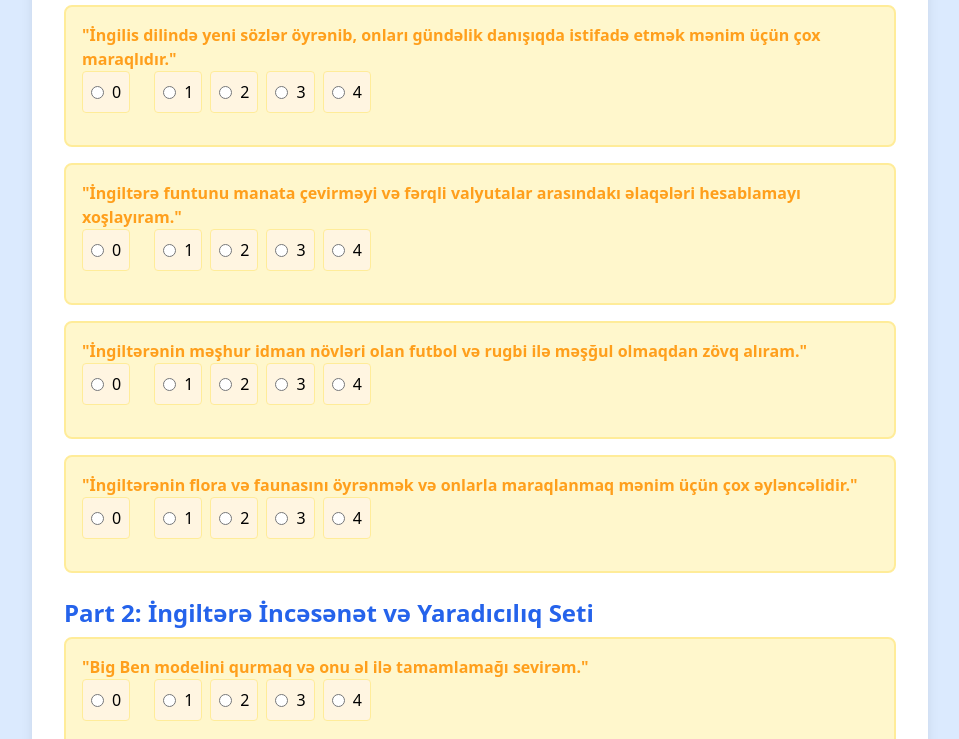
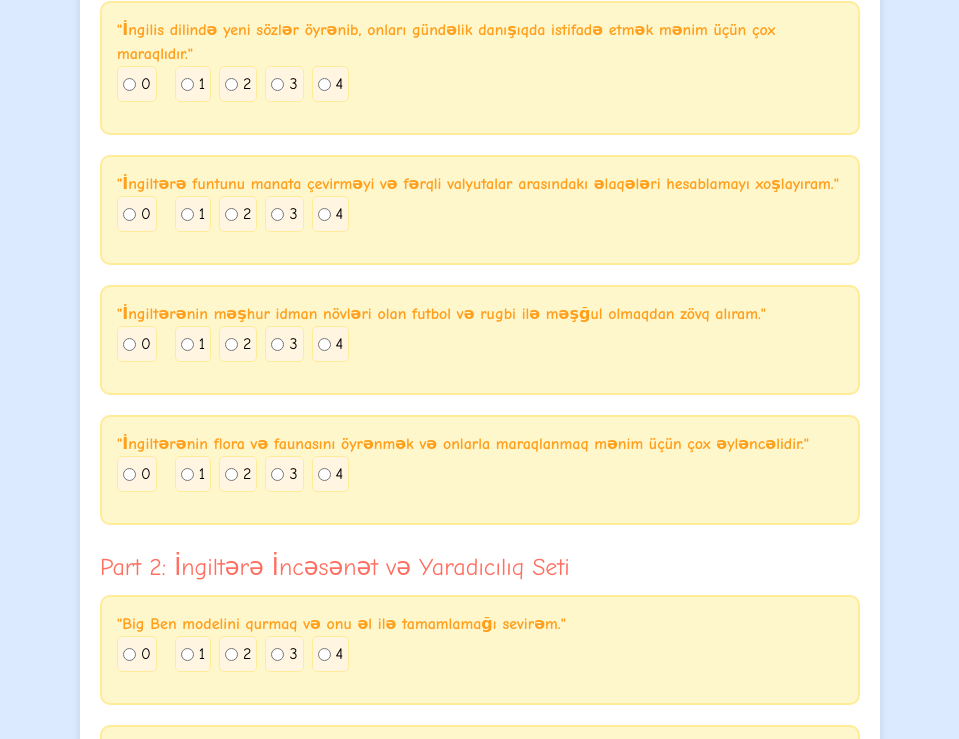
Before and after one commit to xtirachi/psychological-map, a plain HTML site: page index.html in a window 1280 px wide. Shown: the part 143-882 px from the top of the page, without its empty margins (160-1119 px from the left). Drawn offline with nearby package versions, Linux system fonts and the light colour scheme.

Commit message:
Update index.html

```diff
--- a/index.html
+++ b/index.html
@@ -5,51 +5,14 @@
     <meta name="viewport" content="width=device-width, initial-scale=1.0">
     <title>Gardner's Multiple Intelligences Questionnaire</title>
     <link href="https://cdn.jsdelivr.net/npm/tailwindcss@2.2.19/dist/tailwind.min.css" rel="stylesheet">
-    <style>
-        .question {
-            background-color: #fff7cc;
-            padding: 1rem;
-            border-radius: 0.5rem;
-            margin-bottom: 1rem;
-            border: 2px solid #ffec99;
-        }
-        .question p {
-            font-weight: bold;
-            color: #ff9f1c;
-        }
-        .question label {
-            display: inline-flex;
-            align-items: center;
-            margin-right: 1rem;
-            padding: 0.5rem;
-            border: 1px solid #ffec99;
-            border-radius: 0.25rem;
-            background-color: #fff5e1;
-            cursor: pointer;
-        }
-        .question input[type="radio"] {
-            margin-right: 0.5rem;
-        }
-        .question label:hover {
-            background-color: #ffe8cc;
-        }
-        .hidden {
-            display: none;
-        }
-        .result-section {
-            background-color: #f0f9ff;
-            padding: 1rem;
-            border-radius: 0.5rem;
-            border: 2px solid #a2d2ff;
-        }
-    </style>
+    <link rel="stylesheet" href="styles.css">
 </head>
 <body class="bg-blue-100 p-6">
-    <div class="max-w-4xl mx-auto bg-white p-8 rounded-lg shadow-lg">
-        <h1 class="text-3xl font-bold text-blue-700 mb-4">Gardner's Multiple Intelligences Questionnaire</h1>
+    <div class="container">
+        <h1>Gardner's Multiple Intelligences Questionnaire</h1>
         <form id="questionnaire">
             <div class="mb-6">
-                <h2 class="text-2xl font-semibold text-blue-600 mb-2">Part 1: İngiltərə Mədəni İrs və Səyahət Seti</h2>
+                <h2>Part 1: İngiltərə Mədəni İrs və Səyahət Seti</h2>
                 <div class="question">
                     <p>"İngilis dilində yeni sözlər öyrənib, onları gündəlik danışıqda istifadə etmək mənim üçün çox maraqlıdır."</p>
                     <div class="flex space-x-2 mb-4">
@@ -92,7 +55,7 @@
                 </div>
             </div>
             <div class="mb-6">
-                <h2 class="text-2xl font-semibold text-blue-600 mb-2">Part 2: İngiltərə İncəsənət və Yaradıcılıq Seti</h2>
+                <h2>Part 2: İngiltərə İncəsənət və Yaradıcılıq Seti</h2>
                 <div class="question">
                     <p>"Big Ben modelini qurmaq və onu əl ilə tamamlamağı sevirəm."</p>
                     <div class="flex space-x-2 mb-4">
@@ -125,7 +88,7 @@
                 </div>
             </div>
             <div class="mb-6">
-                <h2 class="text-2xl font-semibold text-blue-600 mb-2">Part 3: İngiltərə Eksperiment və Tədqiqat Seti</h2>
+                <h2>Part 3: İngiltərə Eksperiment və Tədqiqat Seti</h2>
                 <div class="question">
                     <p>"Nyutonun işıq zərrəcikləri eksperimentni anlamaq mənə zövq verir."</p>
                     <div class="flex space-x-2 mb-4">
@@ -158,7 +121,7 @@
                 </div>
             </div>
             <div class="mb-6">
-                <h2 class="text-2xl font-semibold text-blue-600 mb-2">Part 4: İngiltərə STEAM və İnnovasiya Seti</h2>
+                <h2>Part 4: İngiltərə STEAM və İnnovasiya Seti</h2>
                 <div class="question">
                     <p>"Körpü konstruktorunu inşa etməyin məni inkişaf etdirdiyini düşünürəm."</p>
                     <div class="flex space-x-2 mb-4">
```
